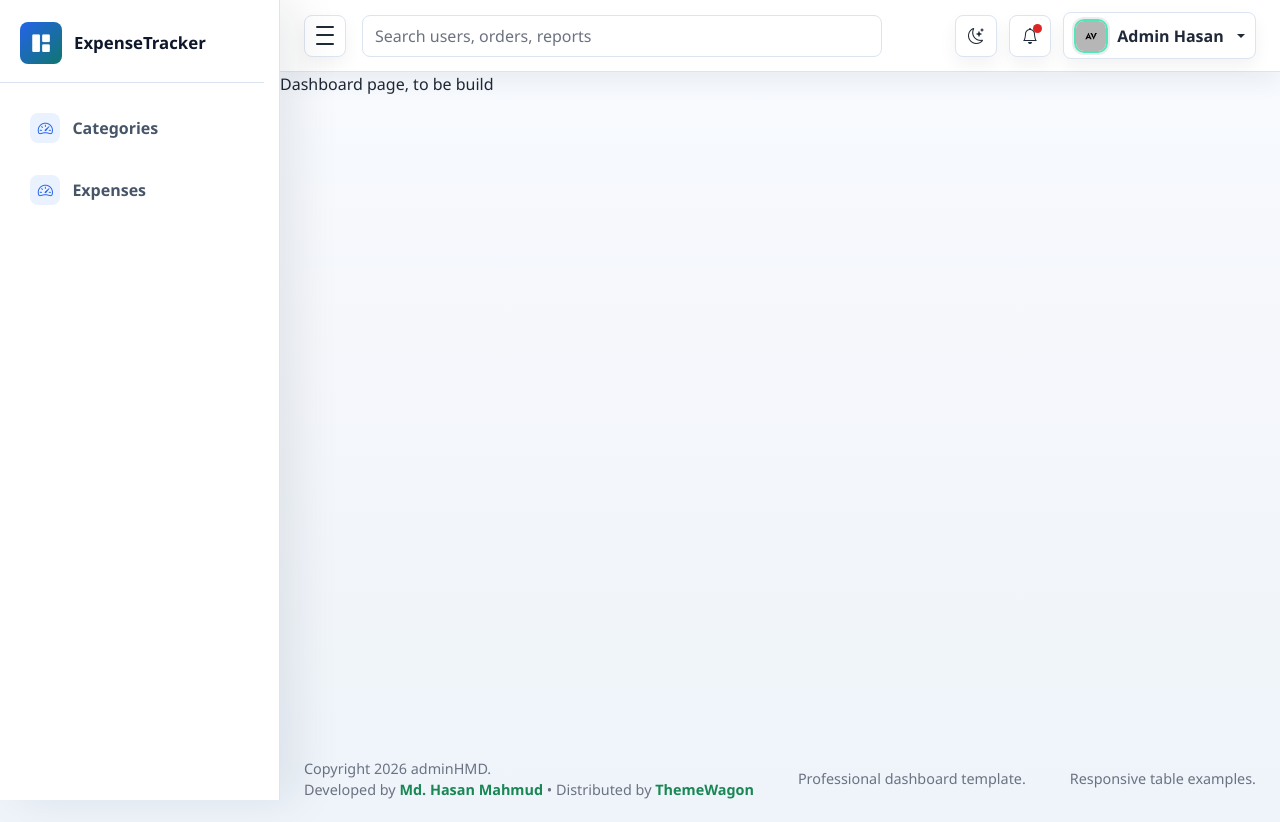
After one commit to chaudhryiftikharhussain/DjangoExpenseTracker, a Django app: page /dashboard/ in a window 1280 px wide. The commit adds this page. Run offline with Django 5.2, Linux system fonts and the light colour scheme; some libraries are stand-ins or nearby versions.

Commit message:
initial commit django v1

```diff
--- a/core/urls.py
+++ b/core/urls.py
@@ -2,6 +2,7 @@ from django.urls import path
 from core import views as core_views
 
 urlpatterns = [
+    path('dashboard/', core_views.dashboard, name='dashboard'),
     path('expenses/', core_views.expenses, name='expenses'),
     path('categories', core_views.categories, name='categories'),
 ]
--- a/core/views.py
+++ b/core/views.py
@@ -4,6 +4,11 @@ from core.models import Expense, Category
 
 
 # Create your views here.
+
+def dashboard(request):
+    context = {}
+    return render(request, 'dashboard.html', context=context)
+
 
 def expenses(request):
     expenses = Expense.objects.all()
--- a/templates/base.html
+++ b/templates/base.html
@@ -18,7 +18,7 @@
 
     <aside class="admin-sidebar" id="adminSidebar" aria-label="Main navigation">
       <div class="sidebar-header">
-        <a class="brand-mark" href="index.html" aria-label="adminHMD dashboard">
+        <a class="brand-mark" href="{% url 'dashboard' %}" aria-label="adminHMD dashboard">
           <span class="brand-icon"><i class="bi bi-grid-1x2-fill" aria-hidden="true"></i></span>
           <span class="brand-copy">
             <span class="brand-title">ExpenseTracker</span>
--- /dev/null
+++ b/templates/dashboard.html
@@ -0,0 +1,8 @@
+{% extends 'base.html' %}
+
+
+{% block content %}
+ <main class="dashboard-content">
+        Dashboard page, to be build
+      </main>
+{% endblock content %}
--- a/templates/expenses.html
+++ b/templates/expenses.html
@@ -15,6 +15,8 @@
             </div>
 
           </div>
+
+          <button class="btn btn-primary" type="button">Primary</button>
 
           <section class="panel">
             <div class="panel-header"><div><h2 class="h5 mb-1 section-title"><i class="bi bi-table" aria-hidden="true"></i><span>Advanced Table</span></h2><p class="text-muted mb-0">Searchable responsive table for orders and customer data.</p></div><input class="form-control form-control-sm table-search" type="search" placeholder="Search orders" data-table-search="ordersTable" aria-label="Search orders"></div>
```
